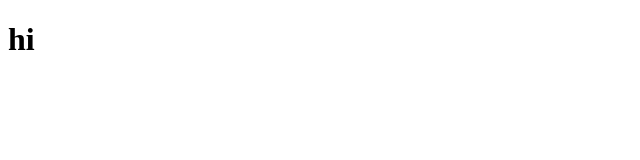
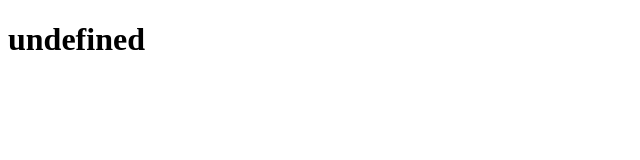
Before and after one commit to franklinben23/franklin-victor, a plain HTML site: page index2.html in a window 1280 px wide. Shown: the whole page, without its empty margins (0-640 px from the left). Drawn offline with Linux system fonts and the light colour scheme.

Commit message:
step 12 again with bug fixes

```diff
--- a/index2.html
+++ b/index2.html
@@ -6,6 +6,14 @@
     <title>Document</title>
   </head>
   <body>
-    <h1>hi</h1>
+    <h1 id="email">none</h1>
+    <script>
+      var x = document.URL;
+
+      let y=x.split(`=`);
+
+      console.log(y);
+      document.getElementById("email").innerHTML = y[1];
+    </script>
   </body>
 </html>
```
Also changed, not shown: index.html (+1 -0 lines).
